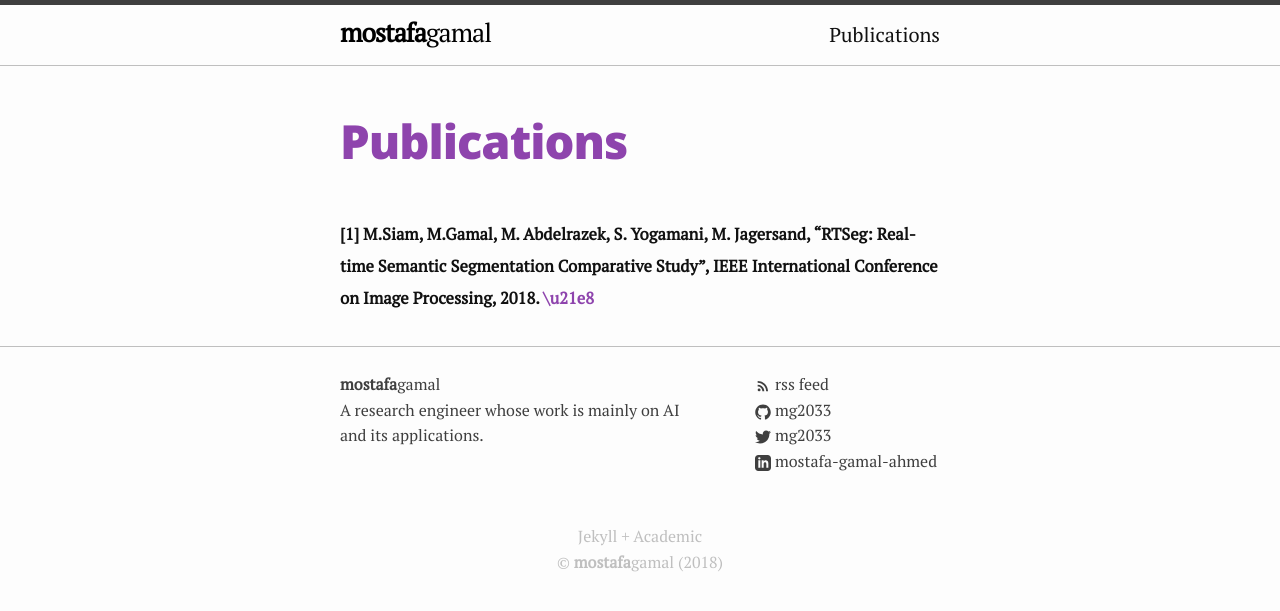
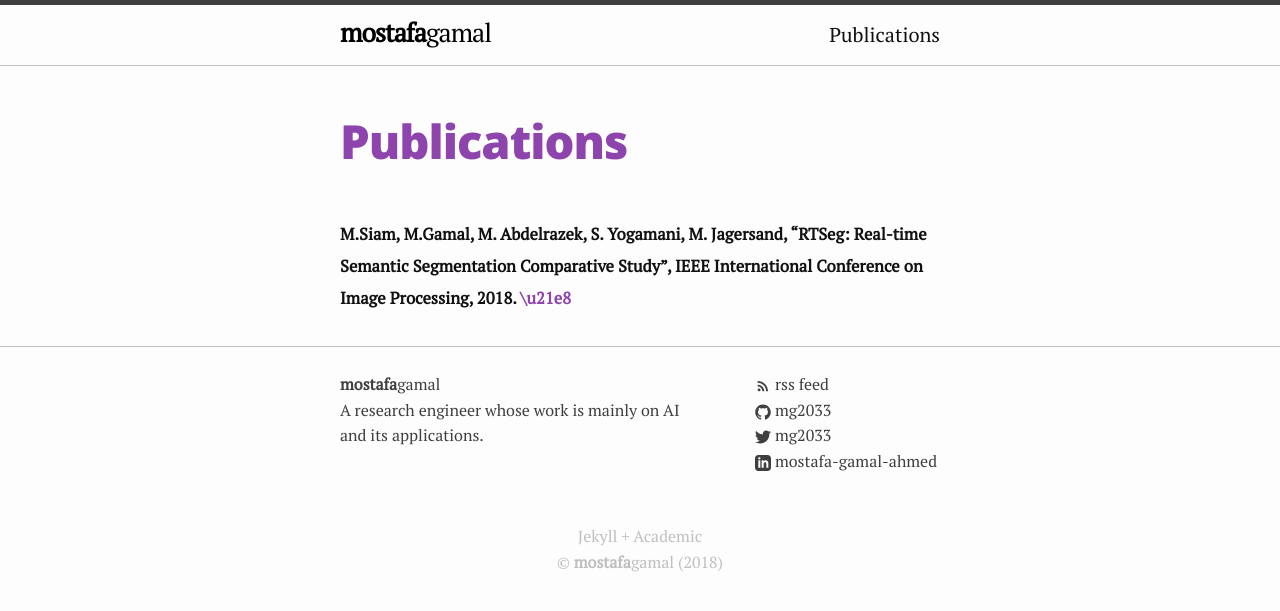
Before and after one commit to MG2033/mg2033.github.io, a Jekyll site: the page built from publications.md, in a window 1280 px wide. Shown: the top 611 px of the page. Built offline with Jekyll 4.4.1, drawn with Linux system fonts in a browser that asks for light colours.

Commit message:
Publications

```diff
--- a/publications.md
+++ b/publications.md
@@ -2,4 +2,4 @@
 layout: page
 title:  "Publications"
 ---
-##### [1] M.Siam, **M.Gamal**, M. Abdelrazek, S. Yogamani, M. Jagersand, "RTSeg: Real-time Semantic Segmentation Comparative Study", IEEE International Conference on Image Processing, 2018. [\u21e8](https://arxiv.org/abs/1803.02758)
+##### M.Siam, **M.Gamal**, M. Abdelrazek, S. Yogamani, M. Jagersand, "RTSeg: Real-time Semantic Segmentation Comparative Study", IEEE International Conference on Image Processing, 2018. [\u21e8](https://arxiv.org/abs/1803.02758)
```
